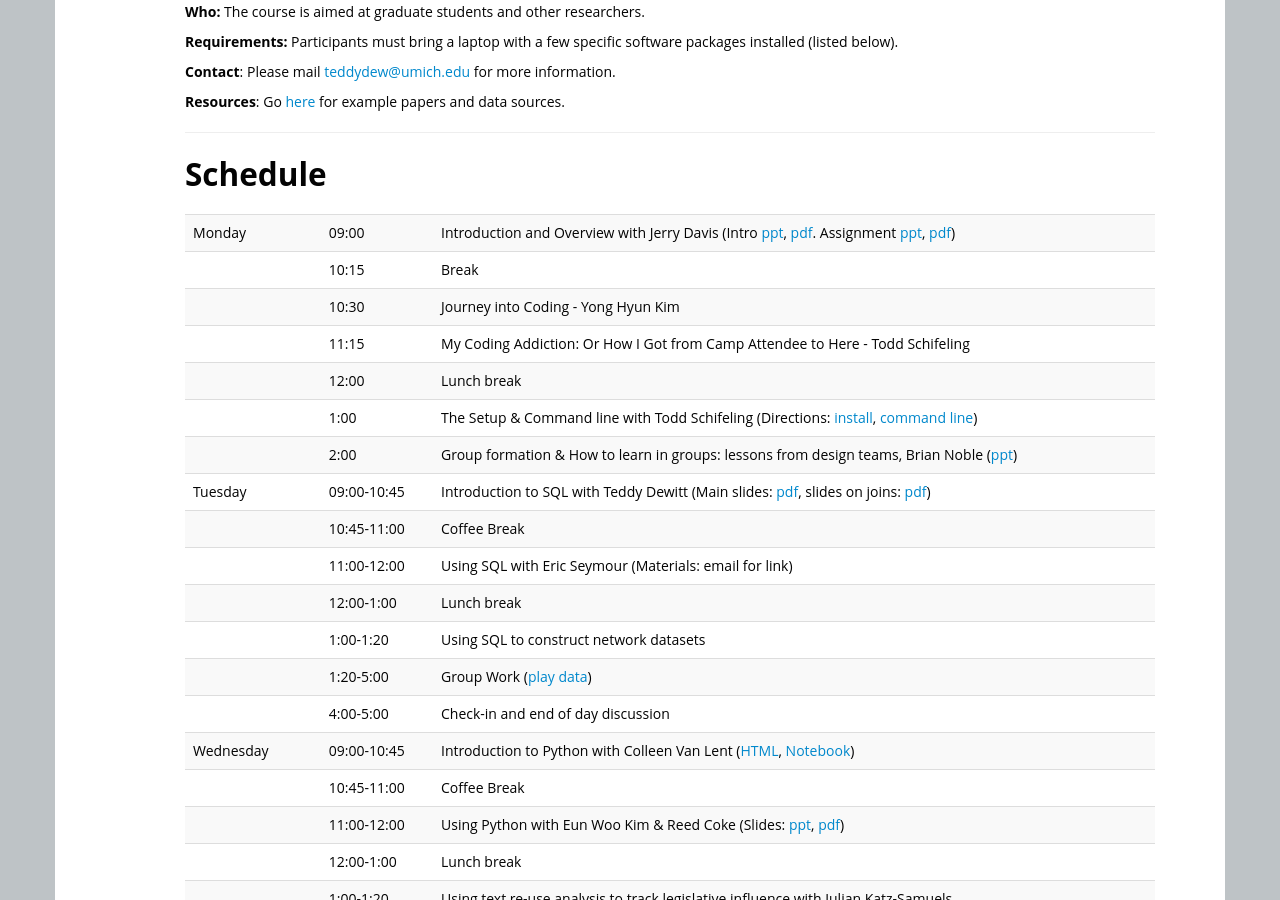
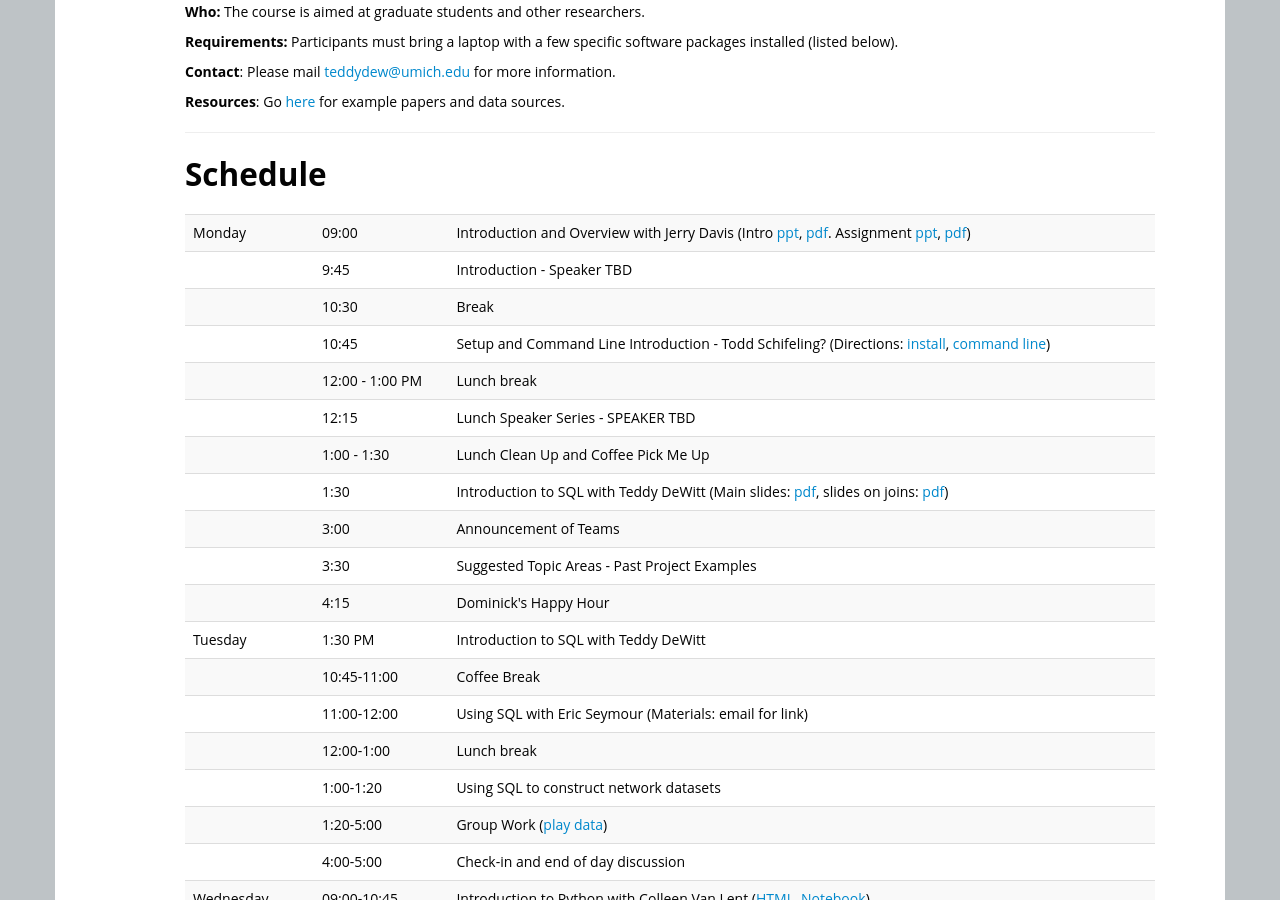
Before and after one commit to ICOSBigDataCamp/2018-summer-camp, a Jekyll site: the page built from index.html, in a window 1280 px wide and 900 px high, scrolled down 698 px. Built offline with Jekyll 4.4.1, drawn with Linux system fonts in a browser that asks for light colours.

Commit message:
Update index.html

```diff
--- a/index.html
+++ b/index.html
@@ -122,16 +122,23 @@ Organizing committee: Jerry Davis, H. V. Jagadish, Cliff Lampe, and Brian Noble
   <a href="slides/jerry_big_data_intro.pdf">pdf</a>.
   Assignment <a href="slides/icos_bigdata_assignment.pptx">ppt</a>,
   <a href="slides/icos_bigdata_assignment.pdf">pdf</a>)</td> </tr>
-  <tr> <td></td>        <td>10:15</td>   <td>Break</td> </tr>
-  <tr> <td></td>        <td>10:30</td>   <td>Journey into Coding - Yong Hyun Kim</td> </tr>
-  <tr> <td></td>        <td>11:15</td>   <td>My Coding Addiction: Or How I Got from Camp Attendee to Here - Todd Schifeling</td> </tr>
-  <tr> <td></td>        <td>12:00</td>   <td>Lunch break</td> </tr>
-  <tr> <td></td>        <td>1:00</td>    <td>The Setup & Command line with Todd Schifeling
-            (Directions: <a href='install/'>install</a>,
+  <tr> <td></td>        <td>9:45</td>   <td>Introduction -  Speaker TBD</td> </tr>
+  <tr> <td></td>        <td>10:30</td>   <td>Break</td> </tr>
+  <tr> <td></td>        <td>10:45</td>   <td>Setup and Command Line Introduction -  Todd Schifeling?
+         (Directions: <a href='install/'>install</a>,
             <a href='commandline/'>command line</a>)</td> </tr>
-  <tr> <td></td>        <td>2:00</td>    <td>Group formation & How to learn in groups: lessons from design teams, Brian Noble (<a href="slides/Monday-Noble.pptx">ppt</a>)</td> </tr>
-  <tr> <td>Tuesday</td> <td>09:00-10:45</td>   <td>Introduction to SQL with Teddy Dewitt
-    (Main slides: <a href="slides/SQL Final 2016-05-10.pdf">pdf</a>, slides on joins: <a href="slides/JOINS -  An Overview.pdf">pdf</a>)</td> </tr>
+  <tr> <td></td>        <td>12:00 - 1:00 PM </td>   <td>Lunch break</td> </tr>
+  <tr> <td></td>        <td>12:15</td>   <td>Lunch Speaker Series - SPEAKER TBD</td> </tr>
+  <tr> <td></td>        <td>1:00 - 1:30</td>    <td>Lunch Clean Up and Coffee Pick Me Up</td> </tr>
+
+  <!--<tr> <td></td>        <td>1:30</td>    <td>Group formation & How to learn in groups: lessons from design teams, Brian Noble (<a href="slides/Monday-Noble.pptx">ppt</a>)</td> </tr> -->
+  <tr> <td></td>        <td>1:30</td>   <td>Introduction to SQL with Teddy DeWitt
+      (Main slides: <a href="slides/SQL Final 2016-05-10.pdf">pdf</a>, slides on joins: <a href="slides/JOINS -  An Overview.pdf">pdf</a>)</td> </tr>
+  <tr> <td></td>       <td>3:00</td>    <td>Announcement of Teams</td> </tr>
+  <tr> <td></td>       <td>3:30</td>    <td>Suggested Topic Areas -  Past Project Examples</td> </tr>
+  <tr> <td></td>       <td>4:15</td>    <td>Dominick's Happy Hour</td> </tr>
+  <tr> <td>Tuesday</td> <td>1:30 PM</td>   <td>Introduction to SQL with Teddy DeWitt
+
   <tr> <td></td>        <td>10:45-11:00</td>   <td>Coffee Break</td> </tr>
   <tr> <td></td>        <td>11:00-12:00</td>   <td>Using SQL with Eric Seymour
     (Materials: email for link)</td> </tr>
```
